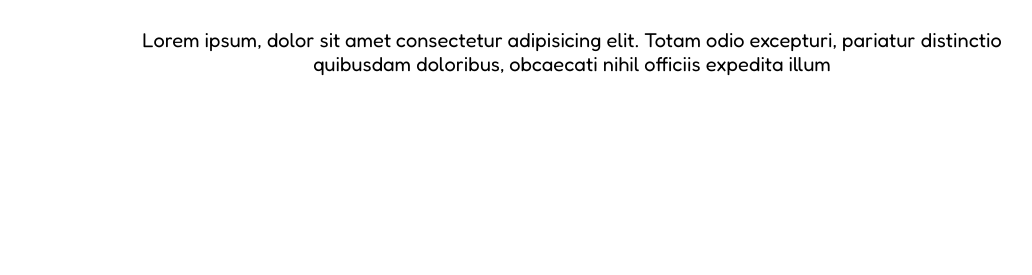
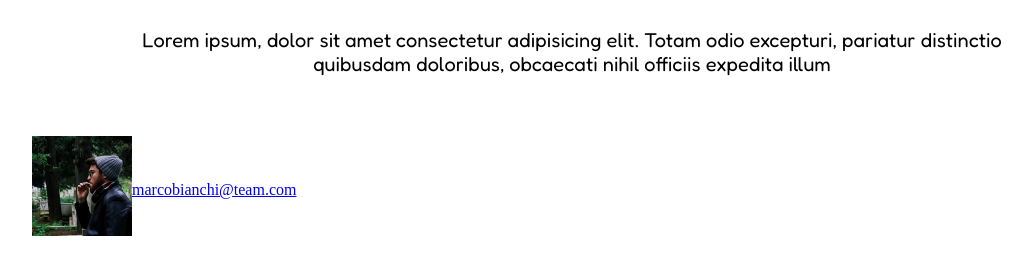
Before and after one commit to DANC0D3R/html-css-float-cards, a plain HTML site: page index.html in a window 1280 px wide. Shown: the part 91-366 px from the top of the page, without its empty margins (68-1100 px from the left). Drawn offline with Linux system fonts and the light colour scheme.

Commit message:
Completamento prima card

```diff
--- a/css/style.css
+++ b/css/style.css
@@ -36,3 +36,31 @@ h1{
     padding-right: 5%;
     font-family: 'Fredoka';
 }
+
+main{
+    width: 1100px;
+    margin: 0 auto;
+    padding-bottom: 80px;
+}
+
+/* ID CARDS */
+
+.card{
+    color: white;
+    height: 100%;
+    width: calc(100% / 3 - 20px);
+    float: left;
+    padding-bottom: 30px;
+    margin: 10px;
+}
+
+main::after{
+    content: "";
+    display: table;
+    clear: both;
+}
+
+.card img{
+    height: 100px;
+    float: left;
+}
--- a/index.html
+++ b/index.html
@@ -23,6 +23,17 @@
     </header>
 
     <main>
+        <!-- ID CARDS -->
+        <div class="card clearfix">
+            <img src="./img/male1.png" alt="MARCO BIANCHI picture">
+            <div class="info">
+                <div class="info-center">
+                    <h2>MARCO BIANCHI</h2>
+                    <div>Designer</div>
+                    <a href="#">marcobianchi@team.com</a>
+                </div>
+            </div>
+        </div>
 
     </main>
 </body>
```
